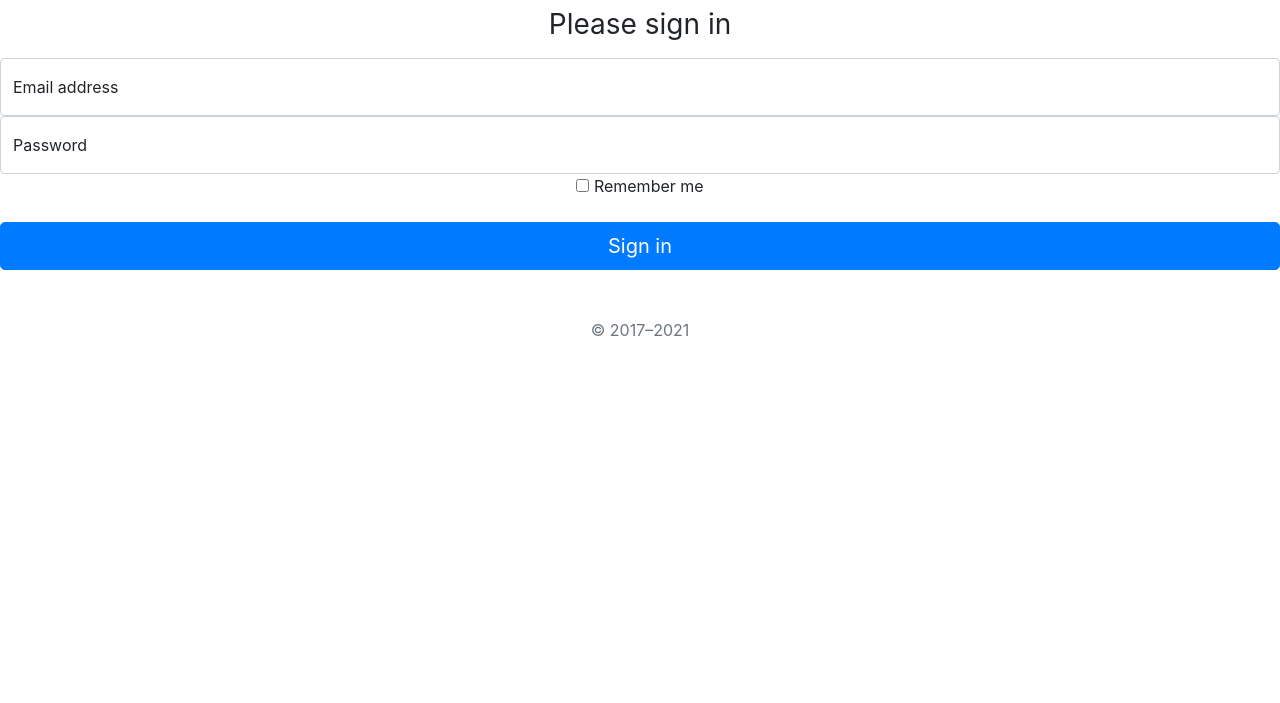
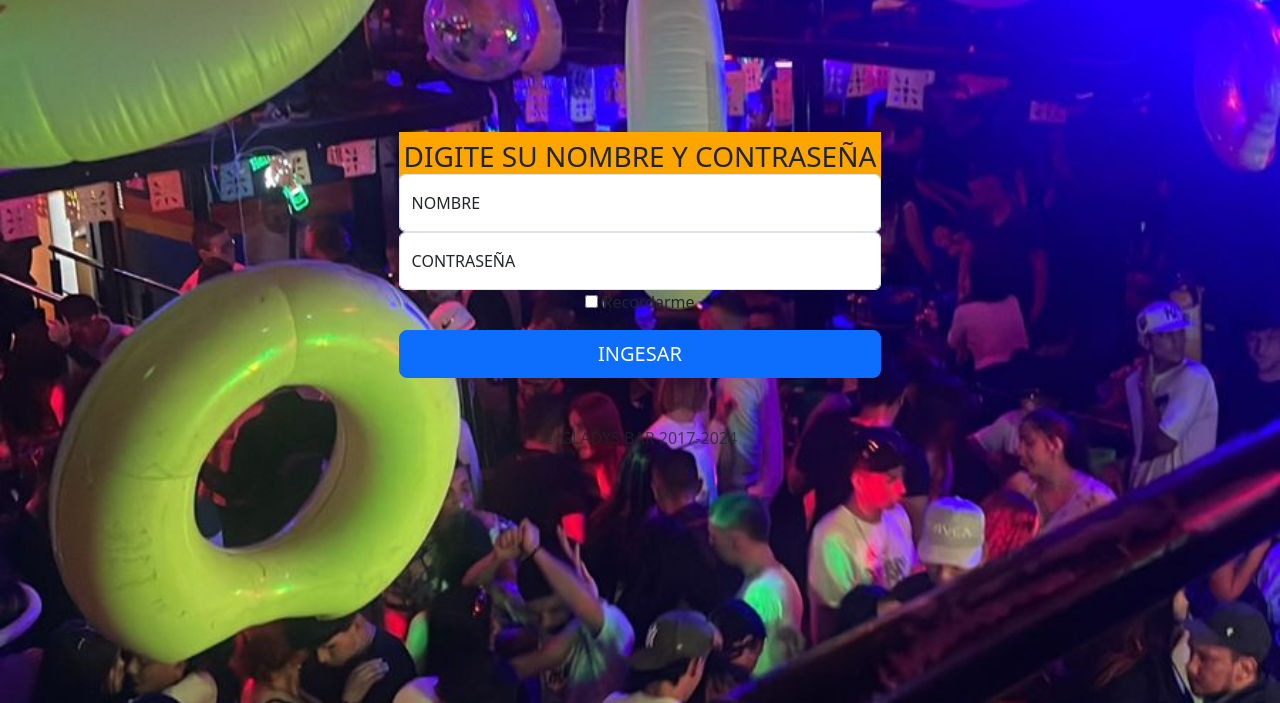
Before and after one commit to jonathanpolcolan/inventix, a plain HTML site: page login.html in a window 1280 px wide. Shown: the part 97-800 px from the top of the page. Drawn offline with nearby package versions, Linux system fonts and the light colour scheme.

Commit message:
dia2 login

```diff
--- a/login.html
+++ b/login.html
@@ -1,34 +1,27 @@
-!doctype html>
+<!doctype html>
 <html lang="en">
-
 <head>
     <meta charset="utf-8">
     <meta name="viewport" content="width=device-width, initial-scale=1">
     <meta name="description" content="">
     <meta name="author" content="Mark Otto, Jacob Thornton, and Bootstrap contributors">
     <meta name="generator" content="Hugo 0.84.0">
-    <title>Signin Template · Bootstrap v5.0</title>
-
+    <title>registro de usuario</title>
     <link href="https://cdn.jsdelivr.net/npm/bootstrap@5.3.3/dist/css/bootstrap.min.css" rel="stylesheet"
         integrity="sha384-QWTKZyjpPEjISv5WaRU9OFeRpok6YctnYmDr5pNlyT2bRjXh0JMhjY6hW+ALEwIH" crossorigin="anonymous">
-
-
-
-    <!-- Bootstrap core CSS -->
-    <link href="/docs/5.0/dist/css/bootstrap.min.css" rel="stylesheet"
-        integrity="sha384-EVSTQN3/azprG1Anm3QDgpJLIm9Nao0Yz1ztcQTwFspd3yD65VohhpuuCOmLASjC" crossorigin="anonymous">
-
-    <!-- Favicons -->
-    <link rel="apple-touch-icon" href="/docs/5.0/assets/img/favicons/apple-touch-icon.png" sizes="180x180">
-    <link rel="icon" href="/docs/5.0/assets/img/favicons/favicon-32x32.png" sizes="32x32" type="image/png">
-    <link rel="icon" href="/docs/5.0/assets/img/favicons/favicon-16x16.png" sizes="16x16" type="image/png">
-    <link rel="manifest" href="/docs/5.0/assets/img/favicons/manifest.json">
-    <link rel="mask-icon" href="/docs/5.0/assets/img/favicons/safari-pinned-tab.svg" color="#7952b3">
-    <link rel="icon" href="/docs/5.0/assets/img/favicons/favicon.ico">
-    <meta name="theme-color" content="#7952b3">
-
-
+    <link href="signin.css" rel="stylesheet">
     <style>
+        body {
+            display: flex;
+            align-items: center; /* Alinea verticalmente al centro */
+            justify-content: center; /* Alinea horizontalmente al centro */
+            min-height: 100vh; /* Altura mínima del viewport */
+            margin: 0; /* Elimina los márgenes predeterminados */
+            background-image: url(imagenes/BAR3.jpeg);
+            background-size: cover;
+            background-repeat: no-repeat;
+            background-position: center;
+        }
         .bd-placeholder-img {
             font-size: 1.125rem;
             text-anchor: middle;
@@ -36,49 +29,36 @@
             -moz-user-select: none;
             user-select: none;
         }
-
         @media (min-width: 768px) {
             .bd-placeholder-img-lg {
                 font-size: 3.5rem;
             }
         }
     </style>
-
-
-    <!-- Custom styles for this template -->
-    <link href="signin.css" rel="stylesheet">
 </head>
-
 <body class="text-center">
-
     <main class="form-signin">
         <form>
-            <img class="mb-4" src="/docs/5.0/assets/brand/bootstrap-logo.svg" alt="" width="72" height="57">
-            <h1 class="h3 mb-3 fw-normal">Please sign in</h1>
-
+            <h1 class="h3 mb-3 fw-normal" style="background-color: orange; display: inline; padding: 5px;">DIGITE SU NOMBRE Y CONTRASEÑA</h1>
             <div class="form-floating">
-                <input type="email" class="form-control" id="floatingInput" placeholder="name@example.com">
-                <label for="floatingInput">Email address</label>
+                <input type="varchar" class="form-control" id="floatingInput" placeholder="name@example.com">
+                <label for="floatingInput">NOMBRE</label>
             </div>
             <div class="form-floating">
                 <input type="password" class="form-control" id="floatingPassword" placeholder="Password">
-                <label for="floatingPassword">Password</label>
+                <label for="floatingPassword">CONTRASEÑA</label>
             </div>
-
             <div class="checkbox mb-3">
                 <label>
-                    <input type="checkbox" value="remember-me"> Remember me
+                    <input type="checkbox" value="remember-me"> Recordarme
                 </label>
             </div>
-            <button class="w-100 btn btn-lg btn-primary" type="submit">Sign in</button>
-            <p class="mt-5 mb-3 text-muted">&copy; 2017–2021</p>
+            <button class="w-100 btn btn-lg btn-primary" type="submit">INGESAR</button>
+            <p class="mt-5 mb-3 text-muted">&copy; GLADYS BAR 2017-2024</p>
         </form>
     </main>
-
-
     <script src="https://cdn.jsdelivr.net/npm/bootstrap@5.3.3/dist/js/bootstrap.bundle.min.js"
         integrity="sha384-YvpcrYf0tY3lHB60NNkmXc5s9fDVZLESaAA55NDzOxhy9GkcIdslK1eN7N6jIeHz"
         crossorigin="anonymous"></script>
 </body>
-
 </html>
```
Also changed, not shown: imagenes/BAR3.jpeg (added).
